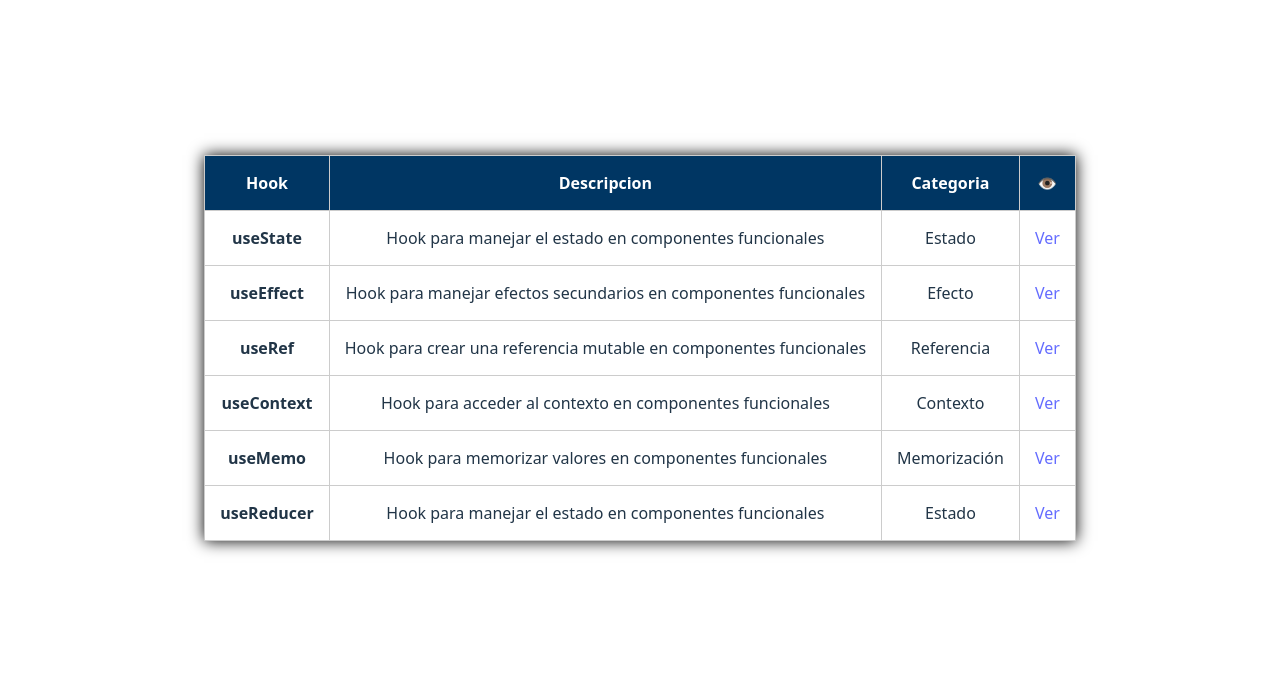
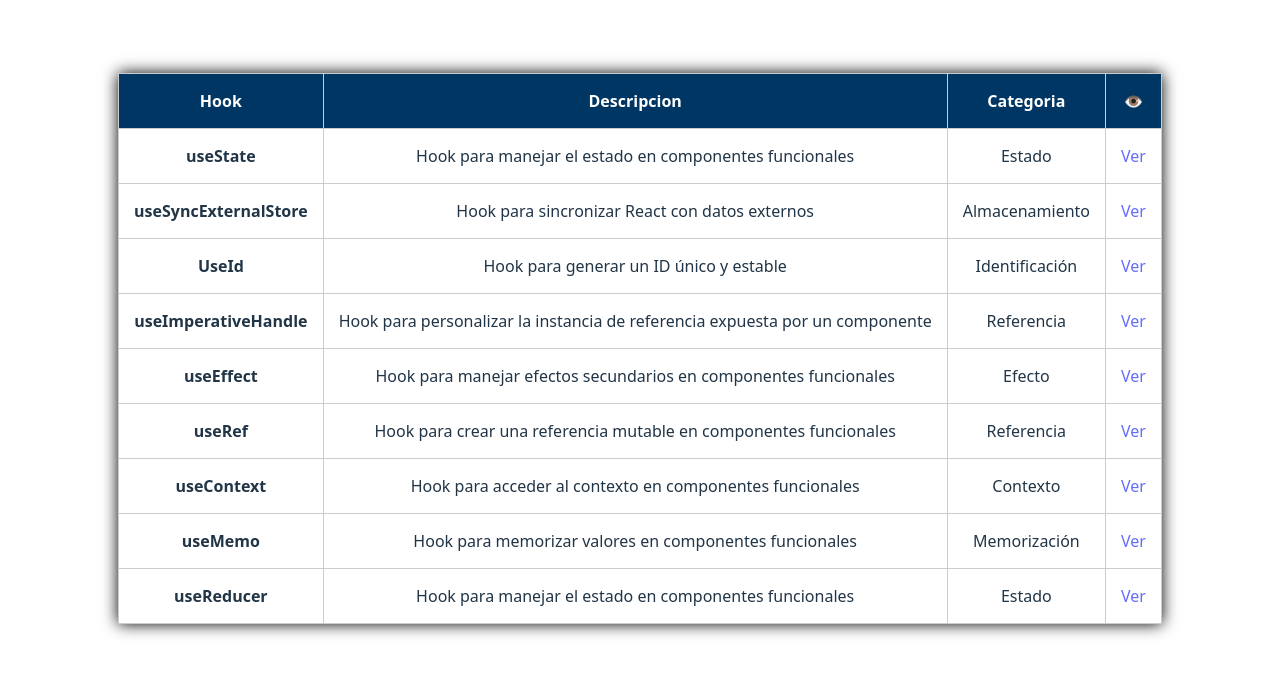
Before and after one commit to leogeney/ActividadSOA, a React (Vite) app in the folder actividadSOA/: page / in a window 1280 px wide. Shown: the part 122-798 px from the top of the page. Built offline with nearby package versions, Linux system fonts and the light colour scheme.

Commit message:
add of many hooks

```diff
--- a/actividadSOA/src/App.css
+++ b/actividadSOA/src/App.css
@@ -121,3 +121,8 @@ th{
   background-color: rgb(255, 255, 171);
   color: black;
 }
+
+.mensajeImperative{
+  color: yellow;
+  font-size: 25px;
+}
--- a/actividadSOA/src/App.jsx
+++ b/actividadSOA/src/App.jsx
@@ -1,6 +1,7 @@
 import './App.css'
 
 import { BrowserRouter, Routes, Route } from "react-router-dom";
+
 import HomeHooks from "./playground/HomeHooks";
 import UseStateExample from "./playground/UseStateExample";
 import UseEffectExample from "./playground/UseEffectExample";
@@ -8,6 +9,9 @@ import UseRefExample from "./playground/UseRefExample";
 import UseContextExample from "./playground/UseContextExample";
 import UseMemoExample from "./playground/UseMemoExample";
 import UseReducerExample from "./playground/UseReducerExample";
+import UseImperativeHandleExample from "./playground/UseImperativeHandleExample";
+import UseSyncExternalStore from "./playground/UseSyncExternalStoreExample";
+import UseIdExample from "./playground/UseIdExample";
 
 function App() {
   return (
@@ -21,6 +25,9 @@ function App() {
         <Route path="/useContext" element={<UseContextExample />} />
         <Route path="/useMemo" element={<UseMemoExample />} />
         <Route path="/useReducer" element={<UseReducerExample />} />
+        <Route path="/useImperativeHandle" element={<UseImperativeHandleExample />} />
+        <Route path="/useSyncExternalStore" element={<UseSyncExternalStore />} />
+        <Route path="/useId" element={<UseIdExample />} />
 
       </Routes>
     </BrowserRouter>
--- a/actividadSOA/src/playground/HomeHooks.jsx
+++ b/actividadSOA/src/playground/HomeHooks.jsx
@@ -19,6 +19,27 @@ function HomeHooks() {
             <td>Hook para manejar el estado en componentes funcionales</td>
             <td>Estado</td>
             <td><a href="/useState">Ver</a></td>
+        </tr>
+
+        <tr>
+            <td className='name'>useSyncExternalStore</td>
+            <td>Hook para sincronizar React con datos externos</td>
+            <td>Almacenamiento</td>
+            <td><a href="/useSyncExternalStore">Ver</a></td>
+        </tr>
+
+        <tr>
+            <td className='name'>UseId</td>
+            <td>Hook para generar un ID único y estable</td>
+            <td>Identificación</td>
+            <td><a href="/useId">Ver</a></td>
+        </tr>
+
+         <tr>
+            <td className='name'>useImperativeHandle</td>
+            <td>Hook para personalizar la instancia de referencia expuesta por un componente</td>
+            <td>Referencia</td>
+            <td><a href="/useImperativeHandle">Ver</a></td>
         </tr>
 
         <tr>
--- /dev/null
+++ b/actividadSOA/src/playground/Mensaje.jsx
@@ -0,0 +1,23 @@
+import { useState, forwardRef, useImperativeHandle } from "react";
+
+const Mensaje = forwardRef((props, ref) => {
+
+  const [visible, setVisible] = useState(false);
+
+  useImperativeHandle(ref, () => ({
+    mostrarMensaje() {
+      setVisible(true);
+    },
+    ocultarMensaje() {
+      setVisible(false);
+    }
+  }));
+
+  return (
+    <div>
+      {visible && <h3 className="mensajeImperative" >Hola UFPSO</h3>}
+    </div>
+  );
+});
+
+export default Mensaje;
--- /dev/null
+++ b/actividadSOA/src/playground/UseIdExample.jsx
@@ -0,0 +1,30 @@
+import { useId } from "react";
+
+function UseIdExample() {
+  const idNombre = useId();
+  const idApellido = useId();
+
+  return (
+    <div>
+      <h1>useId</h1>
+
+      <p>
+        useId genera identificadores únicos para elementos HTML.
+      </p>
+
+      <div>
+        <label htmlFor={idNombre}>Nombre:</label>
+        <input id={idNombre} type="text" />
+        <br /><br />
+        <label htmlFor={idApellido}>Apellido:</label>
+        <input id={idApellido} type="text" />
+      </div>
+
+      <br />
+
+      <a href="/">Volver al Home</a>
+    </div>
+  );
+}
+
+export default UseIdExample;
--- /dev/null
+++ b/actividadSOA/src/playground/UseImperativeHandleExample.jsx
@@ -0,0 +1,42 @@
+import { useRef } from "react";
+import Mensaje from "./mensaje";
+
+function UseImperativeHandleExample() {
+
+  const mensajeRef = useRef();
+
+  const mostrar = () => {
+    mensajeRef.current.mostrarMensaje();
+  };
+
+  const ocultar = () => {
+    mensajeRef.current.ocultarMensaje();
+  };
+
+  return (
+    <div>
+
+      <h1>useImperativeHandle</h1>
+      <p>
+        Este hook permite que un componente padre controle funciones
+        internas de un componente hijo usando referencias.
+      </p>
+
+      <Mensaje ref={mensajeRef} />
+
+      <br />
+
+      <div className="buttonState">
+        <button onClick={mostrar}>Mostrar mensaje</button>
+      <br /><br />
+      <button id="disminuir" onClick={ocultar}>Ocultar mensaje</button>
+      </div>
+
+      <br /><br />
+      <button><a href="/">Volver al Home</a></button>
+
+    </div>
+  );
+}
+
+export default UseImperativeHandleExample;
--- /dev/null
+++ b/actividadSOA/src/playground/UseSyncExternalStoreExample.jsx
@@ -0,0 +1,46 @@
+import { useSyncExternalStore } from "react";
+
+let contador = 0;
+let listeners = [];
+
+function subscribe(listener) {
+  listeners.push(listener);
+
+  return () => {
+    listeners = listeners.filter(l => l !== listener);
+  };
+}
+
+function getSnapshot() {
+  return contador;
+}
+
+function incrementar() {
+  contador++;
+  listeners.forEach(listener => listener());
+}
+
+function UseSyncExternalStoreExample() {
+
+  const value = useSyncExternalStore(subscribe, getSnapshot);
+
+  return (
+    <div>
+
+      <h1>useSyncExternalStore</h1>
+      <p>Permite sincronizar React con datos externos.</p>
+
+      <h2>Valor: {value}</h2>
+
+      <button onClick={incrementar}>
+        Incrementar desde store externo
+      </button>
+
+      <br /><br />
+      <a href="/">Volver al Home</a>
+
+    </div>
+  );
+}
+
+export default UseSyncExternalStoreExample;
```
Lines whose indentation alone changed are shown as unchanged.
